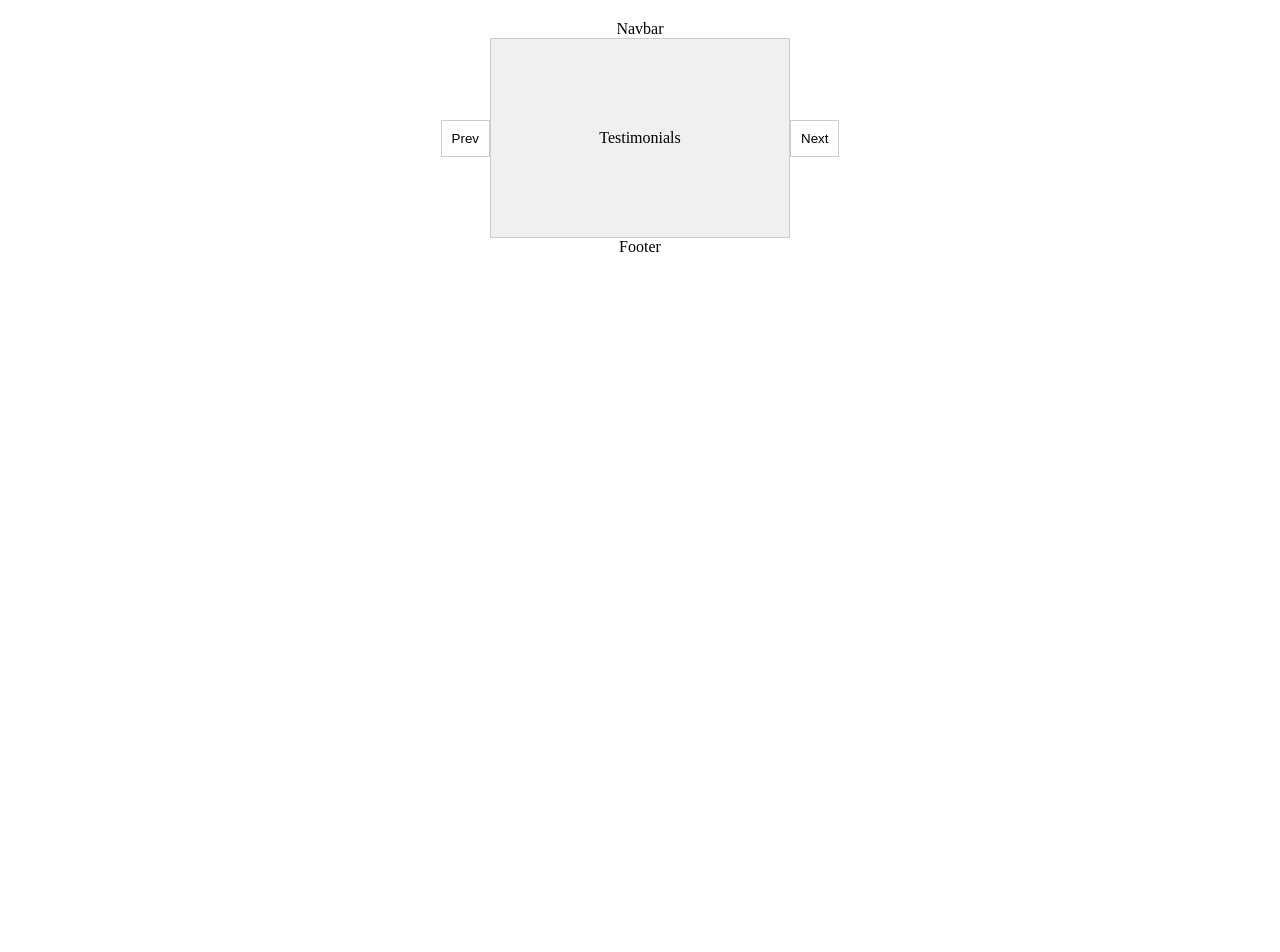
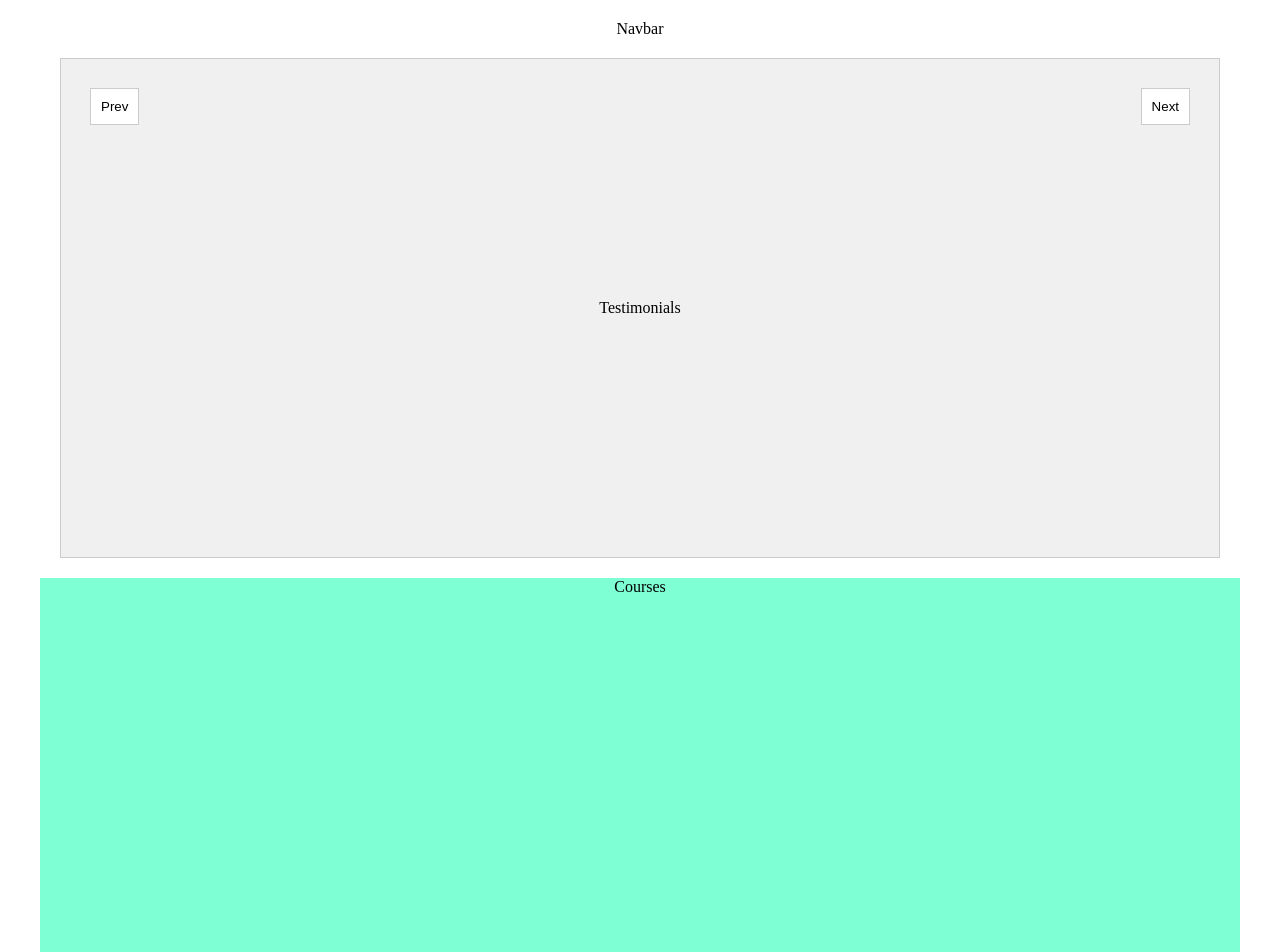
Before and after one commit to agustinibar/tech-treck, a React (Vite) app: page / in a window 1280 px wide. Shown: the part 20-972 px from the top of the page. Before the commit the page ends 800 px from the top, so only its background shows below. Built offline with nearby package versions, Linux system fonts and the light colour scheme.

Commit message:
courses base

```diff
--- a/src/Scenes/Banner/Banner.jsx
+++ b/src/Scenes/Banner/Banner.jsx
@@ -18,11 +18,11 @@ const Banner = () => {
 
   return (
     <div className={styles.carousel}>
-      <button onClick={prevSlide} className={styles.navButton}>Prev</button>
       <div className={styles.slideContainer}>
         {slides[currentSlide]}
       </div>
-      <button onClick={nextSlide} className={styles.navButton}>Next</button>
+      <button onClick={nextSlide} className={styles.navButtonN}>Next</button>
+      <button onClick={prevSlide} className={styles.navButtonP}>Prev</button>
     </div>
   )
 }
--- a/src/Scenes/Banner/banner.module.css
+++ b/src/Scenes/Banner/banner.module.css
@@ -4,27 +4,29 @@
     justify-content: center;
     position: relative;
   }
-
-  .navButton {
+  .navButtonP {
     background-color: #fff;
     border: 1px solid #ccc;
     padding: 10px;
     cursor: pointer;
+    position: absolute;
+    top: 50px;
+    left: 50px;
+  }
+  .navButtonN {
+    background-color: #fff;
+    border: 1px solid #ccc;
+    padding: 10px;
+    cursor: pointer;
+    position: absolute;
+    top: 50px;
+    right: 50px;
   }
 
   .slideContainer {
-    width: 300px;
-    height: 200px;
+    width: 98%;
+    height: 500px;
     overflow: hidden;
     position: relative;
+    margin: 20px;
   }
-
-  .slide {
-    width: 100%;
-    height: 100%;
-    display: flex;
-    align-items: center;
-    justify-content: center;
-    position: absolute;
-    transition: transform 0.5s ease;
-  }
--- /dev/null
+++ b/src/Scenes/Courses/Courses.jsx
@@ -0,0 +1,9 @@
+import styles from './courses.module.css';
+
+const Courses = () => {
+  return (
+    <div className={styles.courses}>Courses</div>
+  )
+}
+
+export default Courses
--- /dev/null
+++ b/src/Scenes/Courses/courses.module.css
@@ -0,0 +1,6 @@
+.courses{
+    margin: 0 auto;
+    background-color: aquamarine;
+    width: cover;
+    height: 600px;
+}
--- a/src/views/Home/Home.jsx
+++ b/src/views/Home/Home.jsx
@@ -1,10 +1,12 @@
 import styles from './home.module.css';
 import  Banner  from '../../Scenes/Banner/Banner';
+import Courses from '../../Scenes/Courses/Courses';
 
 const Home = () => {
   return (
     <div className={styles.containerHome}>
         <Banner/>
+        <Courses/>
     </div>
   )
 }
```
